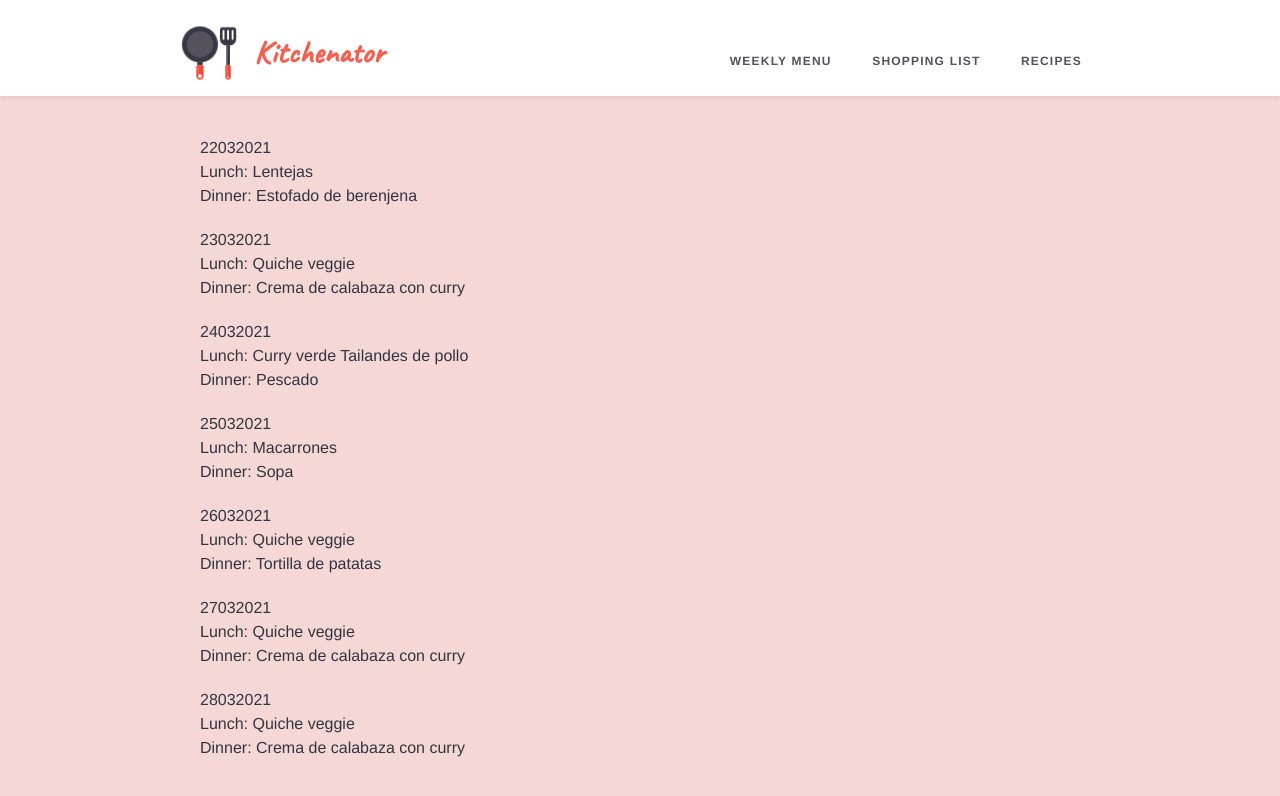
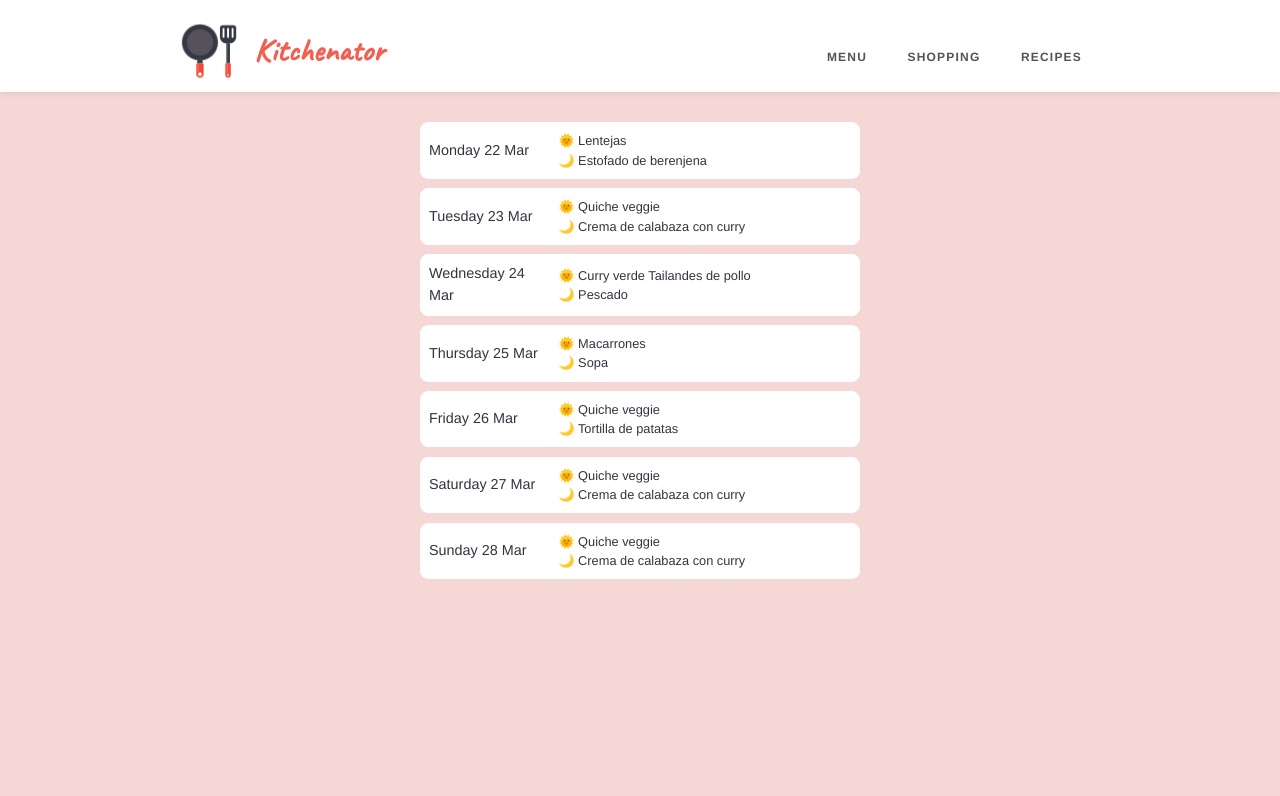
Before and after one commit to aidamanna/kitchenator, a website built with Parcel: page index.html in a window 1280 px wide. Built offline with nearby package versions, Linux system fonts and the light colour scheme.

Commit message:
Style menu page

```diff
--- a/index.html
+++ b/index.html
@@ -18,8 +18,8 @@
             </div>
             <nav class="navigation">
                 <ul>
-                    <li><a href="#">Weekly menu</a></li>
-                    <li><a href="#">Shopping list</a></li>
+                    <li><a href="#">Menu</a></li>
+                    <li><a href="#">Shopping</a></li>
                     <li><a href="#">Recipes</a></li>
                 </ul>
             </nav>
--- a/index.js
+++ b/index.js
@@ -5,13 +5,15 @@ const mainElement = document.querySelector('.main-wrapper');
 
 const menuItemsElement = menuRespository.get().map( dailyMenu  =>
     `<li>
-    <div class="weekly-meny-day">${dailyMenu.day}<div>
-    <div class="weekly-menu-meal">Lunch:
-        <a href="${dailyMenu.lunch.link}">${dailyMenu.lunch.title}</a>
-    </div>
-    <div class="weekly-menu-meal">Dinner:
-        <a href="${dailyMenu.dinner.link}">${dailyMenu.dinner.title}</a>
-    </div>
+        <div class="menu-day">${dailyMenu.day}</div>
+        <div class="menu-meals">
+            <div class="menu-meal">🌞
+                <a href="${dailyMenu.lunch.link}">${dailyMenu.lunch.title}</a>
+            </div>
+            <div class="menu-meal">🌙
+                <a href="${dailyMenu.dinner.link}">${dailyMenu.dinner.title}</a>
+            </div>
+        </div>
     </li>`).join('');
 
 
--- a/menuRepository.js
+++ b/menuRepository.js
@@ -1,6 +1,6 @@
 const menu = [
     {
-        "day": "22032021",
+        "day": "Monday 22 Mar",
         "lunch": {
             "title": "Lentejas",
             "link": ""
@@ -11,7 +11,7 @@ const menu = [
         }
     },
     {
-        "day": "23032021",
+        "day": "Tuesday 23 Mar",
         "lunch": {
             "title": "Quiche veggie",
             "link": ""
@@ -22,7 +22,7 @@ const menu = [
         }
     },
     {
-        "day": "24032021",
+        "day": "Wednesday 24 Mar",
         "lunch": {
             "title": "Curry verde Tailandes de pollo",
             "link": ""
@@ -33,7 +33,7 @@ const menu = [
         }
     },
     {
-        "day": "25032021",
+        "day": "Thursday 25 Mar",
         "lunch": {
             "title": "Macarrones",
             "link": ""
@@ -44,7 +44,7 @@ const menu = [
         }
     },
     {
-        "day": "26032021",
+        "day": "Friday 26 Mar",
         "lunch": {
             "title": "Quiche veggie",
             "link": ""
@@ -55,7 +55,7 @@ const menu = [
         }
     },
     {
-        "day": "27032021",
+        "day": "Saturday 27 Mar",
         "lunch": {
             "title": "Quiche veggie",
             "link": ""
@@ -66,7 +66,7 @@ const menu = [
         }
     },
     {
-        "day": "28032021",
+        "day": "Sunday 28 Mar",
         "lunch": {
             "title": "Quiche veggie",
             "link": ""
--- a/style.css
+++ b/style.css
@@ -88,7 +88,7 @@ body {
 }
 
 .navigation ul {
-    margin: 1.6em 0 0;
+    margin: 1.4em 0 0;
     text-align: center;
 }
 
@@ -114,19 +114,37 @@ body {
 }
 
 .main-wrapper {
-    width: 960px;
+    width: 500px;
     max-width: 100%;
-    padding: 40px;
+    padding: 30px;
     margin: 0 auto;
 }
 
 .weekly-menu-list {
     display: grid;
-    grid-template-rows: repeat;
-    grid-row-gap: 20px;
+    grid-row-gap: 0.6em;
 }
 
 .weekly-menu-list li{
     display: flex;
+    align-items: center;
     border-radius: 8px;
+    border: 1px var(--white) solid;
+    background: var(--white);
+    padding: 8px;
 }
+
+.menu-day {
+    flex-basis: 8em;
+    flex-shrink: 0;
+    font-size: 0.9em;
+    margin-right: 1em;
+}
+
+.menu-meals {
+
+}
+
+.menu-meal {
+    font-size: 0.8em;
+}
```
